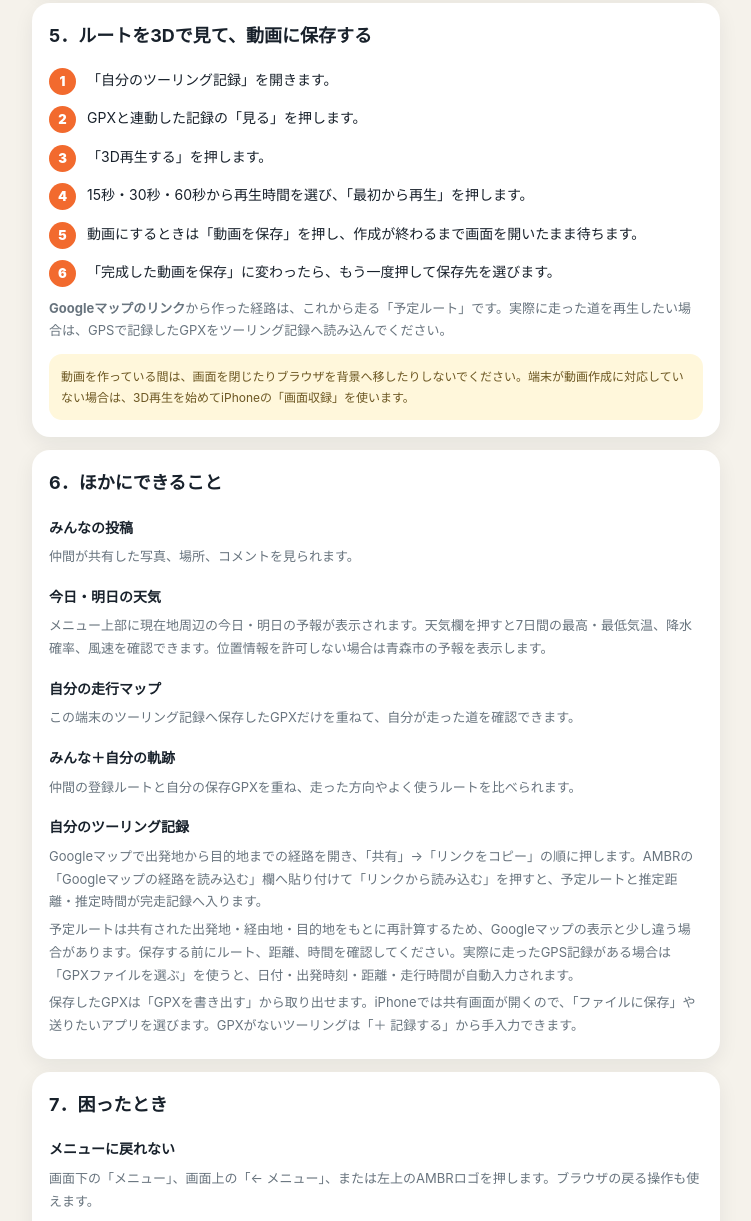
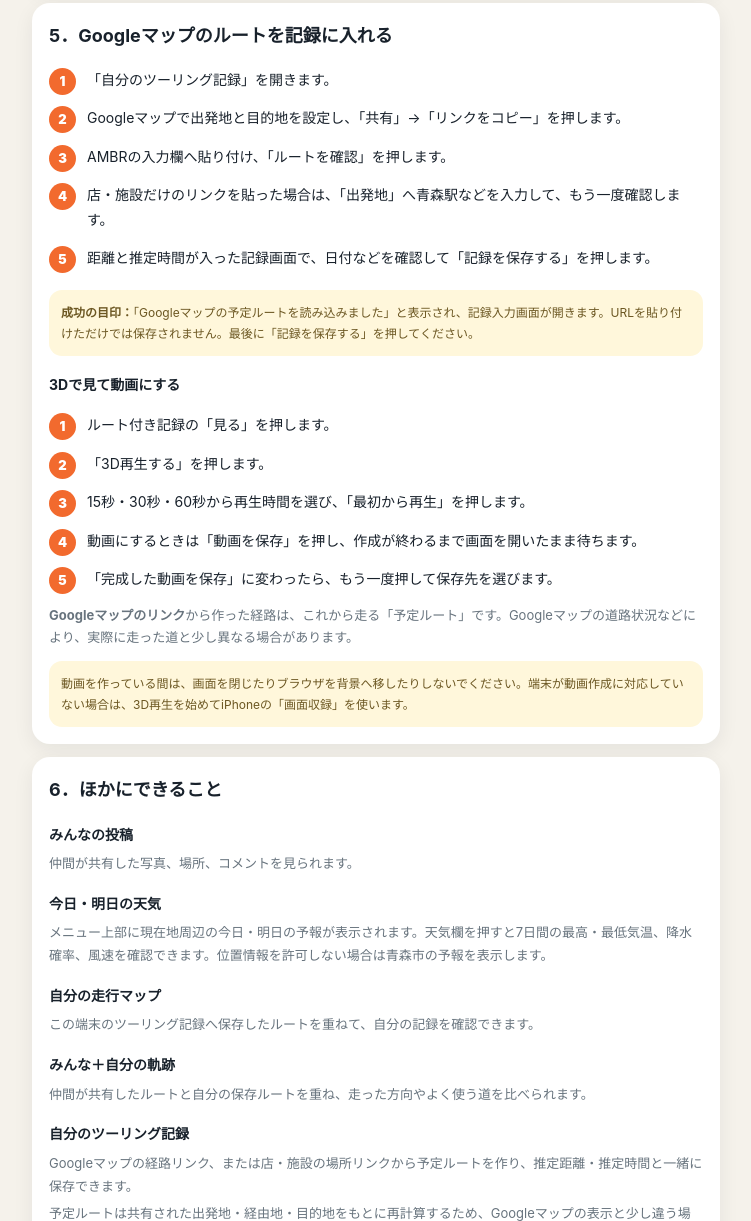
Before and after one commit to mswiimura-beep/ambr-ride-app, a plain HTML site: page guide.html in a window 1280 px wide. Shown: the part 1605-2826 px from the top of the page, without its empty margins (264-1015 px from the left). Drawn offline with Linux system fonts and the light colour scheme.

Commit message:
Update route import guide

```diff
--- a/guide.html
+++ b/guide.html
@@ -68,16 +68,25 @@
     </section>
 
     <section class="card">
-      <h2>5．ルートを3Dで見て、動画に保存する</h2>
+      <h2>5．Googleマップのルートを記録に入れる</h2>
       <ol class="steps">
         <li>「自分のツーリング記録」を開きます。</li>
-        <li>GPXと連動した記録の「見る」を押します。</li>
+        <li>Googleマップで出発地と目的地を設定し、「共有」→「リンクをコピー」を押します。</li>
+        <li>AMBRの入力欄へ貼り付け、「ルートを確認」を押します。</li>
+        <li>店・施設だけのリンクを貼った場合は、「出発地」へ青森駅などを入力して、もう一度確認します。</li>
+        <li>距離と推定時間が入った記録画面で、日付などを確認して「記録を保存する」を押します。</li>
+      </ol>
+      <div class="warning"><b>成功の目印：</b>「Googleマップの予定ルートを読み込みました」と表示され、記録入力画面が開きます。URLを貼り付けただけでは保存されません。最後に「記録を保存する」を押してください。</div>
+
+      <h3>3Dで見て動画にする</h3>
+      <ol class="steps">
+        <li>ルート付き記録の「見る」を押します。</li>
         <li>「3D再生する」を押します。</li>
         <li>15秒・30秒・60秒から再生時間を選び、「最初から再生」を押します。</li>
         <li>動画にするときは「動画を保存」を押し、作成が終わるまで画面を開いたまま待ちます。</li>
         <li>「完成した動画を保存」に変わったら、もう一度押して保存先を選びます。</li>
       </ol>
-      <p><b>Googleマップのリンク</b>から作った経路は、これから走る「予定ルート」です。実際に走った道を再生したい場合は、GPSで記録したGPXをツーリング記録へ読み込んでください。</p>
+      <p><b>Googleマップのリンク</b>から作った経路は、これから走る「予定ルート」です。Googleマップの道路状況などにより、実際に走った道と少し異なる場合があります。</p>
       <div class="warning">動画を作っている間は、画面を閉じたりブラウザを背景へ移したりしないでください。端末が動画作成に対応していない場合は、3D再生を始めてiPhoneの「画面収録」を使います。</div>
     </section>
 
@@ -85,11 +94,11 @@
       <h2>6．ほかにできること</h2>
       <h3>みんなの投稿</h3><p>仲間が共有した写真、場所、コメントを見られます。</p>
       <h3>今日・明日の天気</h3><p>メニュー上部に現在地周辺の今日・明日の予報が表示されます。天気欄を押すと7日間の最高・最低気温、降水確率、風速を確認できます。位置情報を許可しない場合は青森市の予報を表示します。</p>
-      <h3>自分の走行マップ</h3><p>この端末のツーリング記録へ保存したGPXだけを重ねて、自分が走った道を確認できます。</p>
-      <h3>みんな＋自分の軌跡</h3><p>仲間の登録ルートと自分の保存GPXを重ね、走った方向やよく使うルートを比べられます。</p>
-      <h3>自分のツーリング記録</h3><p>Googleマップで出発地から目的地までの経路を開き、「共有」→「リンクをコピー」の順に押します。AMBRの「Googleマップの経路を読み込む」欄へ貼り付けて「リンクから読み込む」を押すと、予定ルートと推定距離・推定時間が完走記録へ入ります。</p>
-      <p>予定ルートは共有された出発地・経由地・目的地をもとに再計算するため、Googleマップの表示と少し違う場合があります。保存する前にルート、距離、時間を確認してください。実際に走ったGPS記録がある場合は「GPXファイルを選ぶ」を使うと、日付・出発時刻・距離・走行時間が自動入力されます。</p>
-      <p>保存したGPXは「GPXを書き出す」から取り出せます。iPhoneでは共有画面が開くので、「ファイルに保存」や送りたいアプリを選びます。GPXがないツーリングは「＋ 記録する」から手入力できます。</p>
+      <h3>自分の走行マップ</h3><p>この端末のツーリング記録へ保存したルートを重ねて、自分の記録を確認できます。</p>
+      <h3>みんな＋自分の軌跡</h3><p>仲間が共有したルートと自分の保存ルートを重ね、走った方向やよく使う道を比べられます。</p>
+      <h3>自分のツーリング記録</h3><p>Googleマップの経路リンク、または店・施設の場所リンクから予定ルートを作り、推定距離・推定時間と一緒に保存できます。</p>
+      <p>予定ルートは共有された出発地・経由地・目的地をもとに再計算するため、Googleマップの表示と少し違う場合があります。保存する前にルート、距離、時間を確認してください。</p>
+      <p>ルートがないツーリングは「＋ 記録する」から日付、場所、一緒に走った人、コメント、写真を手入力できます。</p>
     </section>
 
     <section class="card">
```
